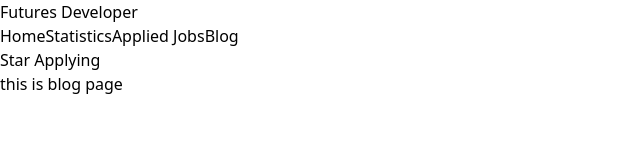
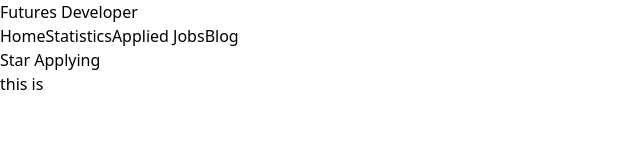
Before and after one commit to Masud044/Carrier-hub, a React (Vite) app: page /blog in a window 1280 px wide. Shown: the top 162 px of the page, without its empty margins (0-640 px from the left). Built offline with nearby package versions, Linux system fonts and the light colour scheme.

Commit message:
blog add

```diff
--- a/src/component/Blog/Blog.jsx
+++ b/src/component/Blog/Blog.jsx
@@ -3,7 +3,18 @@ import React from 'react';
 const Blog = () => {
     return (
         <div>
-            <h1>this is blog page</h1>
+            <div>
+                 <p>this is </p>
+            </div>
+            <div>
+
+            </div>
+            <div>
+
+            </div>
+            <div>
+
+            </div>
         </div>
     );
 };
--- a/src/component/JobDetail/JobDetail.jsx
+++ /dev/null
@@ -1,18 +0,0 @@
-import React from 'react';
-import { useLoaderData } from 'react-router-dom';
-
-const JobDetail = ({jobdata}) => {
-
-   // console.log(jobdata)
-  // const{id,name,subtile} = jobdata;
-
-
-    return (
-        <div>
-
-
-        </div>
-    );
-};
-
-export default JobDetail;
--- a/src/component/JobDetails/JobDetails.jsx
+++ b/src/component/JobDetails/JobDetails.jsx
@@ -1,6 +1,5 @@
 import React from 'react';
 import { useLoaderData, useParams } from 'react-router-dom';
-import JobDetail from '../JobDetail/JobDetail';
 import { useState } from 'react';
 import { useEffect } from 'react';
 
```
